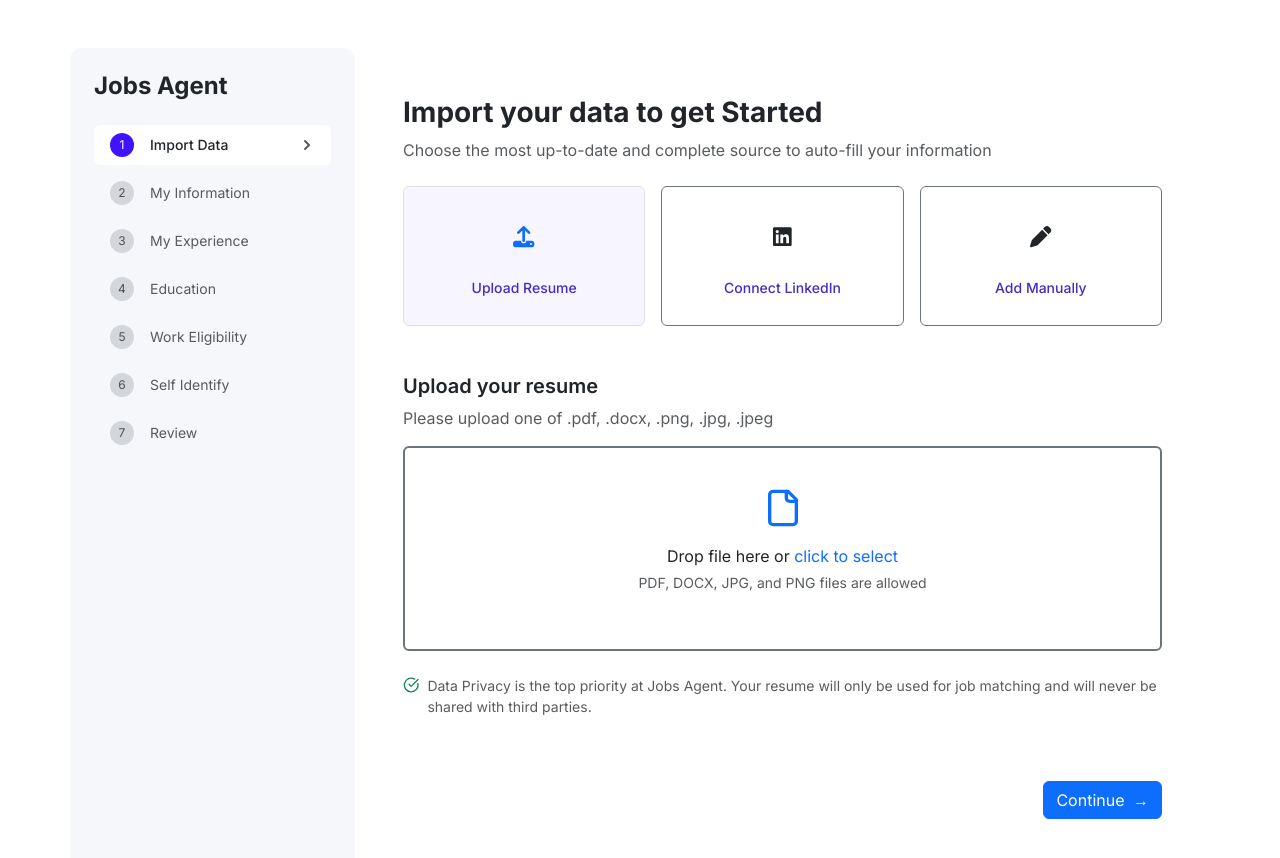
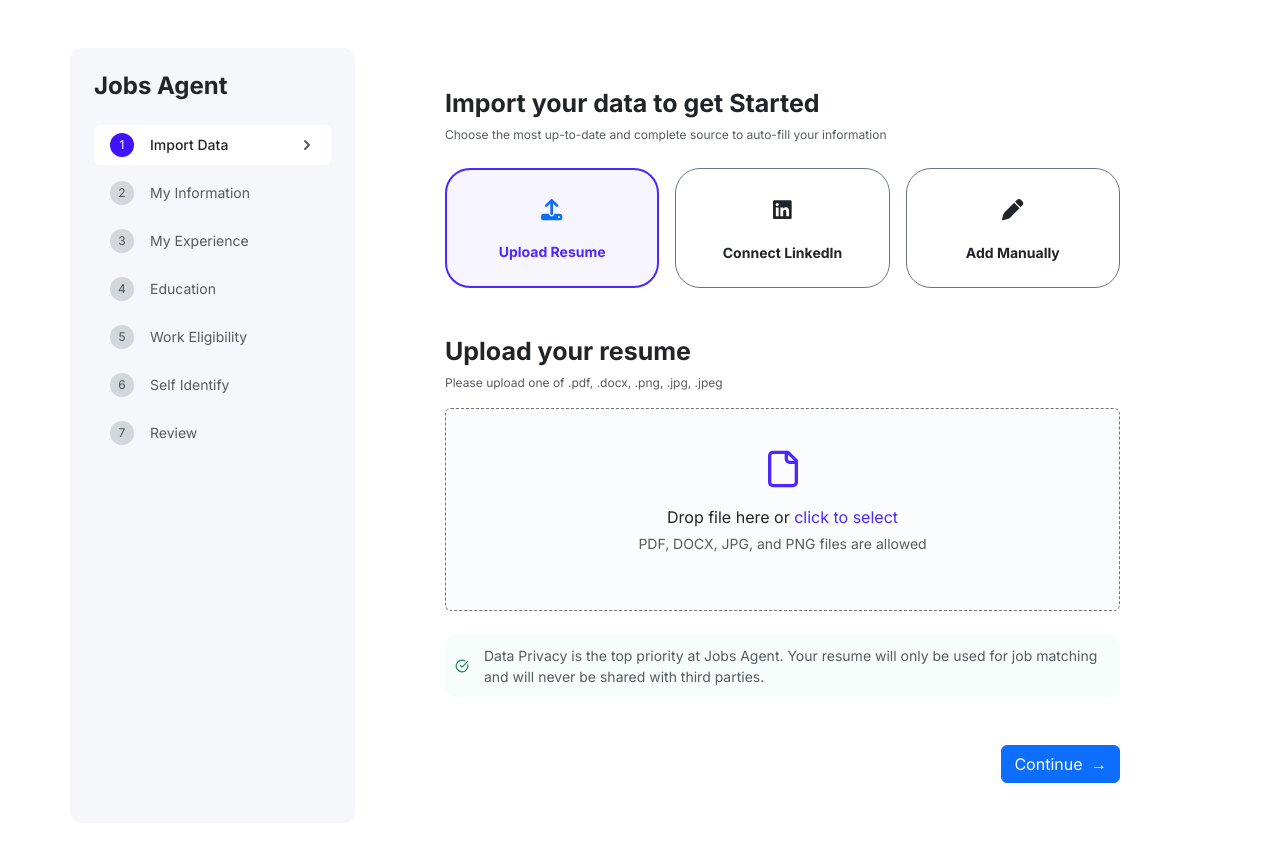
Before and after one commit to manav828/recruiter-ai, a React (Create React App) app: page / in a window 1280 px wide. Shown: the top 858 px of the page. Built offline with nearby package versions, Linux system fonts and the light colour scheme.

Commit message:
1st page changes done by my side

```diff
--- a/src/App.css
+++ b/src/App.css
@@ -26,3 +26,7 @@
   background-color: #f6f7fb;
   border-radius: 12px;
 }
+
+.content-area{
+  padding: 40px 90px !important;
+}
--- a/src/App.js
+++ b/src/App.js
@@ -122,14 +122,11 @@
             {/* Pass selectedStep and setSelectedStep to Sidebar */}
             <Sidebar selectedStep={selectedStep} setSelectedStep={setSelectedStep} />
           </div>
-          <div className="col-md-9 p-4 p-md-5">
+          <div className="col-md-9  content-area">
             {/* Conditional rendering based on selected step */}
             {selectedStep === 1 && (
               <>
-                <h1 className="h3 fw-bold mb-2">Import your data to get Started</h1>
-                <p className="text-muted mb-4">
-                  Choose the most up-to-date and complete source to auto-fill your information
-                </p>
+
 
                 <ImportOptions onFileChange={handleFileChange}/>
 
--- a/src/components/ImportOptions.js
+++ b/src/components/ImportOptions.js
@@ -167,15 +167,19 @@
   return (
 
     <>
-
+ <h1 className="heading1 fw-bold mb-2">Import your data to get Started</h1>
+                <p className="subtext1 text-muted mb-4">
+                  Choose the most up-to-date and complete source to auto-fill your information
+                </p>
       <div className="row g-3">
         {/* Loop through each option and render UI */}
         {options.map((option) => (
           <div className="col-md-4" key={option.id}>
             <div
-              className={`border rounded p-4 d-flex flex-column align-items-center justify-content-center h-100 cursor-pointer ${option.selected ? "selected-br-card selected-bg-card bg-opacity-10" : "border-secondary"
+              className={`${option.id == 'upload' ? "import-box-select font-color":"import-box" } p-4 d-flex flex-column align-items-center justify-content-center h-100 cursor-pointer ${option.selected ? "selected-br-card selected-bg-card bg-opacity-10" : "border-secondary"
                 }`}
-              style={{ cursor: "pointer", minHeight: "140px" }} // Ensure a minimum height
+             style={{ cursor: "pointer", maxHeight: "120px", padding: "1rem" }}
+ // Ensure a minimum height
             >
               {/* Icon container */}
               <div
@@ -191,7 +195,7 @@
               </div>
 
               {/* Display option name */}
-              <span className="small fw-medium selected-font">{option.name}</span>
+              <span className="small fw-bold selected-font">{option.name}</span>
             </div>
           </div>
         ))}
@@ -200,8 +204,8 @@
 
 
       <div className="mt-5">
-        <h2 className="h5 fw-semibold mb-2">Upload your resume</h2>
-        <p className="text-muted mb-3">
+        <h2 className="heading1 fw-bold mb-2">Upload your resume</h2>
+        <p className="subtext1 text-muted mb-3">
           Please upload one of .pdf, .docx, .png, .jpg, .jpeg
         </p>
 
@@ -209,7 +213,7 @@
 
 
         <div
-          className={`border border-2 border-dashed rounded p-4 text-center ${isDragging ? "border-primary bg-primary bg-opacity-10" : "border-secondary"
+          className={`resumeUpload border-1 border-dashed rounded p-4 text-center ${isDragging ? "border-primary bg-primary bg-opacity-10" : "border-secondary"
             }`}
           style={{ cursor: "pointer" }}
           onDragOver={handleDragOver}  // Listen for drag over event
@@ -229,11 +233,11 @@
           <div className="py-3">
             {/* File icon */}
             <div className="flex justify-center">
-    <FileIcon className="text-primary mb-3" size={40} />
+    <FileIcon className="font-color mb-3" size={40} />
   </div>
             {/* Instruction text */}
             <p className="mb-1">
-              Drop file here or <span className="text-primary">click to select</span>
+              Drop file here or <span className="font-color">click to select</span>
             </p>
             <p className="text-muted small">PDF, DOCX, JPG, and PNG files are allowed</p>
 
@@ -247,13 +251,14 @@
           </div>
         </div>
 
-        <div className="mt-4 d-flex align-items-start gap-2">
+        <div className="data-privacy mt-4 d-flex align-items-center  gap-2">
           <CheckCircle className="text-success" size={20} />
-          <p className="text-muted small">
+          <p className="text-muted small d-flex align-items-center dp-text">
             Data Privacy is the top priority at Jobs Agent. Your resume will only be
             used for job matching and will never be shared with third parties.
           </p>
         </div>
+
 
         <div className="mt-5 d-flex justify-content-end">
           <button className="btn btn-primary">
--- a/src/styles/importoption.css
+++ b/src/styles/importoption.css
@@ -7,5 +7,56 @@
 }
 
 .selected-font{
-color: #472bc5;
+font-weight: bold;
 }
+
+.font-color{
+
+    color: #4E26FF;
+}
+
+.import-box-select{
+    border: 2px solid #4E26FF;
+    border-radius: 25px;
+
+}
+
+.import-box{
+    border: 1px solid #E9E9E9;
+    border-radius: 25px;
+
+}
+
+
+.heading1{
+    font-size: 25px;
+}
+
+.subtext1{
+    font-size: 12px;
+    color: #666666 !important;
+}
+
+
+
+/* upload section */
+
+.resumeUpload{
+    background-color: #FAFCFE;
+}
+
+
+
+/* data-privacy */
+
+.data-privacy{
+    background-color: #F7FDFA;
+    padding: 10px;
+    border-radius: 10px;
+}
+
+.dp-text{
+    height: 100%;
+    margin: 0px;
+    padding-left: 7px;
+}
```
